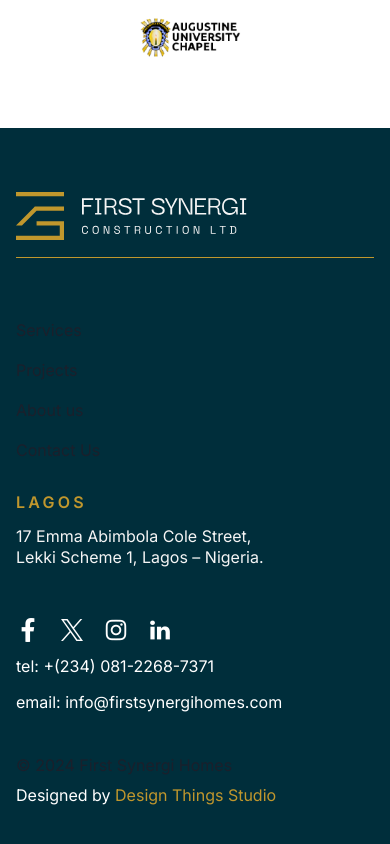
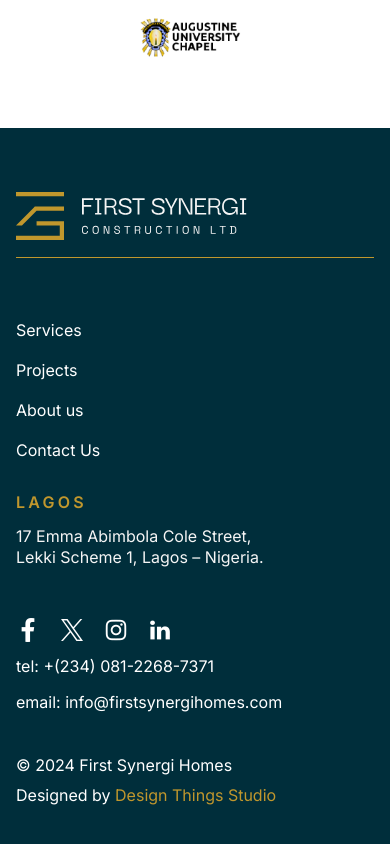
Before and after one commit to John-Maleek/first-synergi-construction, a Next.js app: page / in a window 390 px wide. Shown: the part 5834-6678 px from the top of the page. Built offline with nearby package versions, Linux system fonts and the light colour scheme.

Commit message:
mobile view

```diff
--- a/src/components/FooterCmp.tsx
+++ b/src/components/FooterCmp.tsx
@@ -8,7 +8,7 @@
 
   return (
     <footer>
-      <Box p={{ lg: "10px", base: 0 }}>
+      <Box p={{ lg: "10px", base: 0 }} color={"#fff"}>
         <Box
           style={{ backgroundColor: "#002E3B" }}
           className="section-container"
```
